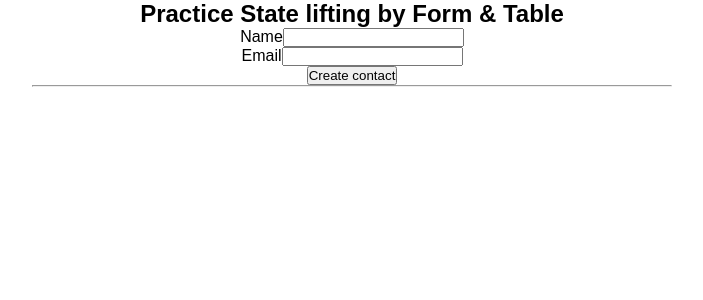
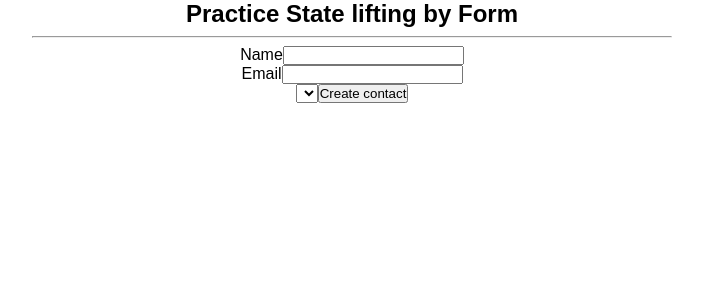
Before and after one commit to Jobayer109/State-Lifting-Contact-Form, a React (Vite) app: page / in a window 1280 px wide. Shown: the top 300 px of the page, without its empty margins (288-991 px from the left). Built offline with nearby package versions, Linux system fonts and the light colour scheme.

Commit message:
handle submit button and print form data

```diff
--- a/src/practice/Form.jsx
+++ b/src/practice/Form.jsx
@@ -16,9 +16,14 @@ const Form = () => {
     });
   };
 
+  const handleSubmit = (e) => {
+    e.preventDefault();
+    console.log(values);
+  };
+
   return (
     <div>
-      <form>
+      <form onSubmit={handleSubmit}>
         <InputText
           label="Name"
           type="text"
@@ -33,6 +38,9 @@ const Form = () => {
           value={values.email}
           onChange={handleChange}
         />
+
+        <select></select>
+
         <button type="submit">Create contact</button>
       </form>
     </div>
--- a/src/practice/index.jsx
+++ b/src/practice/index.jsx
@@ -4,9 +4,9 @@ import "./style.css";
 const PracticeHome = () => {
   return (
     <div className="practiceApp">
-      <h2>Practice State lifting by Form & Table</h2>
+      <h2>Practice State lifting by Form</h2>
+      <hr style={{ marginTop: ".5rem", marginBottom: ".5rem" }} />
       <Form />
-      <hr />
     </div>
   );
 };
```
